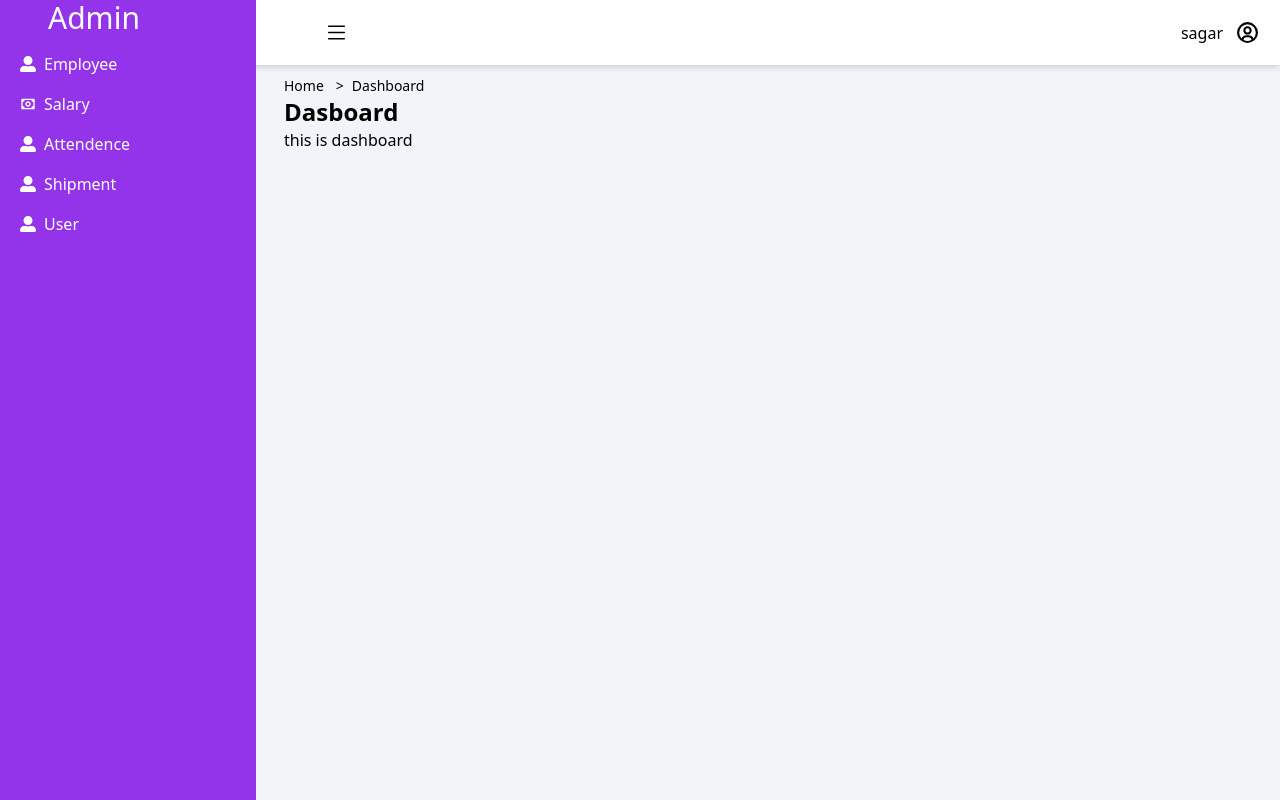
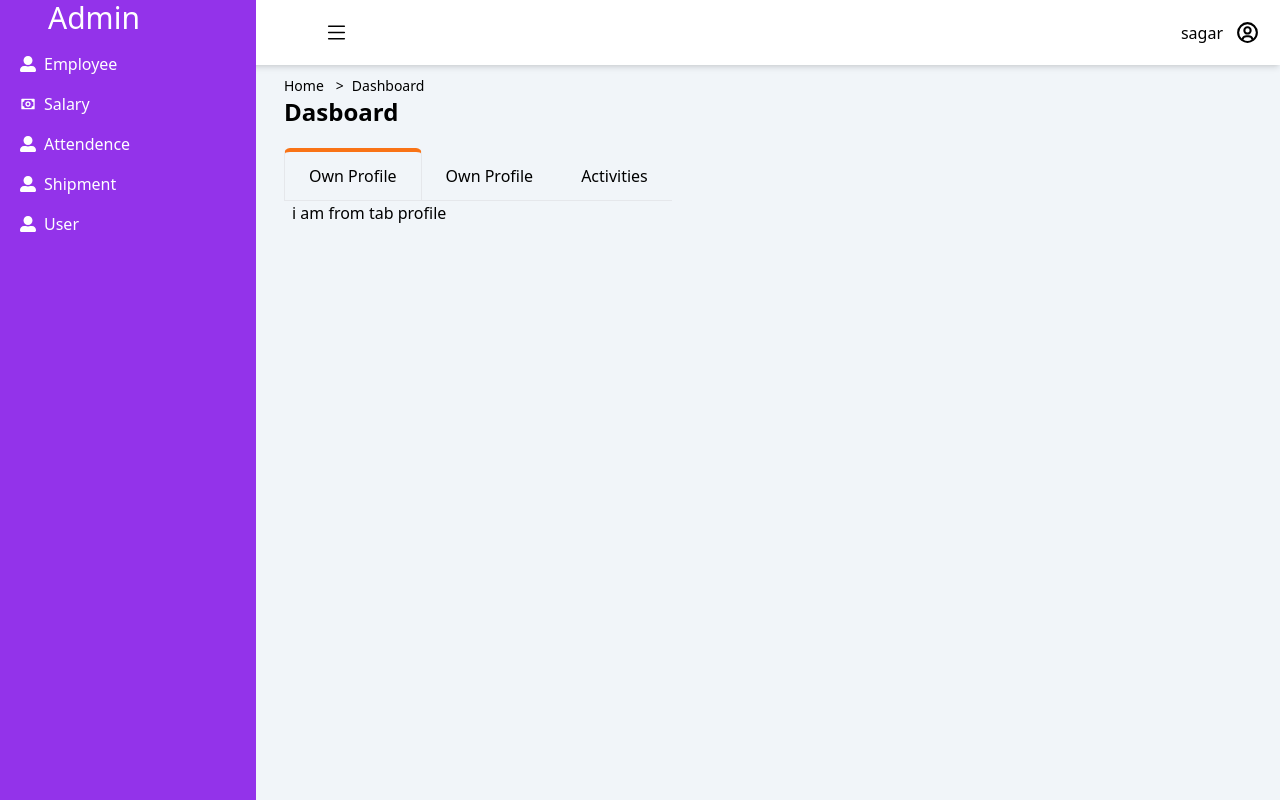
Before and after one commit to Jit-Bdr-Rana/demo, a Next.js app: page /dashboard in a window 1280 px wide. Built offline with nearby package versions, Linux system fonts and the light colour scheme.

Commit message:
feat:custom tab example @ extra branch

```diff
--- /dev/null
+++ b/components/utils/Tab.tsx
@@ -0,0 +1,50 @@
+import React, { Fragment, ReactNode, useEffect, useState } from 'react'
+
+export interface TabOption {
+    title: string;
+    key: string | number;
+    children: ReactNode;
+}
+
+interface TabProps {
+    readonly options?: TabOption[];
+    readonly containerClassName?: string;
+    onTabChange?: (key: string | number) => void
+}
+const Tab = ({ containerClassName, onTabChange, options }: TabProps) => {
+    const [option] = useState<TabOption[]>(options || [])
+    const [activeTab, setActiveTab] = useState<TabOption>(option[0]);
+    useEffect(() => {
+        if (onTabChange) {
+            onTabChange(activeTab.key)
+        }
+    }, [activeTab])
+    return (
+        <div className={`${containerClassName} mt-5`}>
+            <div className=''>
+                {
+                    option.map((_, i) => {
+                        return (
+                            <button onClick={() => { setActiveTab(_) }} type='button' key={i} className={`${_.key == activeTab.key && 'border-t-4 border rounded-t-md border-t-orange-500 '} outline-none border-b  px-6 py-3`} title={_.key as string}>{_.title}</button>
+                        )
+                    })
+                }
+            </div>
+            {
+                option.map((_, i) => {
+                    return (
+                        <Fragment>
+                            {
+                                activeTab.key == _.key &&
+                                <div key={i} className='px-2'>
+                                    {_.children}
+                                </div>
+                            }
+                        </Fragment>
+                    )
+                })
+            }
+        </div>
+    )
+}
+export default Tab
--- a/pages/dashboard.tsx
+++ b/pages/dashboard.tsx
@@ -1,18 +1,27 @@
 import Container from "@/components/Container"
+import Tab from "@/components/utils/Tab"
 import Mainlayout from "@/layouts/Mainlayout"
 
-const breadCrumb:{title:string,link:string}[]=[
+const breadCrumb: { title: string, link: string }[] = [
   {
-    title:'Home',
-    link:'#'
+    title: 'Home',
+    link: '#'
   },
   {
-    title:'Dashboard',
-    link:'#'
+    title: 'Dashboard',
+    link: '#'
   },
 ]
 
-const dashboard=()=>{
+const dashboard = () => {
+  return (
+    <Dashboard />
+  )
+}
+
+export default dashboard
+
+const Dashboard = () => {
   return (
     <div>
       <Mainlayout
@@ -22,13 +31,27 @@ const dashboard=()=>{
           breadCrumb={breadCrumb}
           title={'Dasboard'}
         >
-               <div>
-                this is dashboard
-              </div>
+          <Tab
+            options={[
+              {
+                title: 'Own Profile',
+                key: 'tab-profile',
+                children: <h1>i am from tab profile</h1>
+              },
+              {
+                title: 'Own Profile',
+                key: 'tab-change password',
+                children: <h1>i am from tab change passowrd</h1>
+              },
+              {
+                title: 'Activities',
+                key: 'tab-activities',
+                children: <h1>i am from tab activities</h1>
+              }
+            ]}
+          />
         </Container>
       </Mainlayout>
     </div>
   )
 }
-
-export default dashboard
--- a/styles/output.css
+++ b/styles/output.css
@@ -551,11 +551,6 @@ body {
   margin: 0.75rem;
 }
 
-.my-3 {
-  margin-top: 0.75rem;
-  margin-bottom: 0.75rem;
-}
-
 .my-5 {
   margin-top: 1.25rem;
   margin-bottom: 1.25rem;
@@ -563,6 +558,10 @@ body {
 
 .mt-3 {
   margin-top: 0.75rem;
+}
+
+.mt-5 {
+  margin-top: 1.25rem;
 }
 
 .ml-\[17rem\] {
@@ -579,10 +578,6 @@ body {
 
 .mt-2 {
   margin-top: 0.5rem;
-}
-
-.mt-5 {
-  margin-top: 1.25rem;
 }
 
 .flex {
@@ -633,14 +628,40 @@ body {
   border-radius: 0.375rem;
 }
 
+.rounded-t-md {
+  border-top-left-radius: 0.375rem;
+  border-top-right-radius: 0.375rem;
+}
+
+.border {
+  border-width: 1px;
+}
+
+.border-t {
+  border-top-width: 1px;
+}
+
+.border-t-4 {
+  border-top-width: 4px;
+}
+
+.border-b {
+  border-bottom-width: 1px;
+}
+
+.border-t-orange-500 {
+  --tw-border-opacity: 1;
+  border-top-color: rgb(249 115 22 / var(--tw-border-opacity));
+}
+
+.bg-white {
+  --tw-bg-opacity: 1;
+  background-color: rgb(255 255 255 / var(--tw-bg-opacity));
+}
+
 .bg-gray-600 {
   --tw-bg-opacity: 1;
   background-color: rgb(75 85 99 / var(--tw-bg-opacity));
-}
-
-.bg-gray-100 {
-  --tw-bg-opacity: 1;
-  background-color: rgb(243 244 246 / var(--tw-bg-opacity));
 }
 
 .bg-black {
@@ -653,14 +674,13 @@ body {
   background-color: rgb(34 197 94 / var(--tw-bg-opacity));
 }
 
-.bg-white {
-  --tw-bg-opacity: 1;
-  background-color: rgb(255 255 255 / var(--tw-bg-opacity));
-}
-
 .bg-purple-600 {
   --tw-bg-opacity: 1;
   background-color: rgb(147 51 234 / var(--tw-bg-opacity));
+}
+
+.p-2 {
+  padding: 0.5rem;
 }
 
 .p-3 {
@@ -669,10 +689,6 @@ body {
 
 .p-5 {
   padding: 1.25rem;
-}
-
-.p-2 {
-  padding: 0.5rem;
 }
 
 .px-3 {
@@ -693,6 +709,21 @@ body {
 .px-5 {
   padding-left: 1.25rem;
   padding-right: 1.25rem;
+}
+
+.px-6 {
+  padding-left: 1.5rem;
+  padding-right: 1.5rem;
+}
+
+.py-3 {
+  padding-top: 0.75rem;
+  padding-bottom: 0.75rem;
+}
+
+.px-2 {
+  padding-left: 0.5rem;
+  padding-right: 0.5rem;
 }
 
 .pt-16 {
@@ -738,9 +769,14 @@ body {
   box-shadow: var(--tw-ring-offset-shadow, 0 0 #0000), var(--tw-ring-shadow, 0 0 #0000), var(--tw-shadow);
 }
 
-.hover\:bg-gray-300:hover {
+.outline-none {
+  outline: 2px solid transparent;
+  outline-offset: 2px;
+}
+
+.hover\:bg-gray-200:hover {
   --tw-bg-opacity: 1;
-  background-color: rgb(209 213 219 / var(--tw-bg-opacity));
+  background-color: rgb(229 231 235 / var(--tw-bg-opacity));
 }
 
 .hover\:bg-green-800:hover {
@@ -752,8 +788,3 @@ body {
   --tw-bg-opacity: 1;
   background-color: rgb(88 28 135 / var(--tw-bg-opacity));
 }
-
-.hover\:bg-gray-200:hover {
-  --tw-bg-opacity: 1;
-  background-color: rgb(229 231 235 / var(--tw-bg-opacity));
-}
```
Lines whose indentation alone changed are shown as unchanged.
